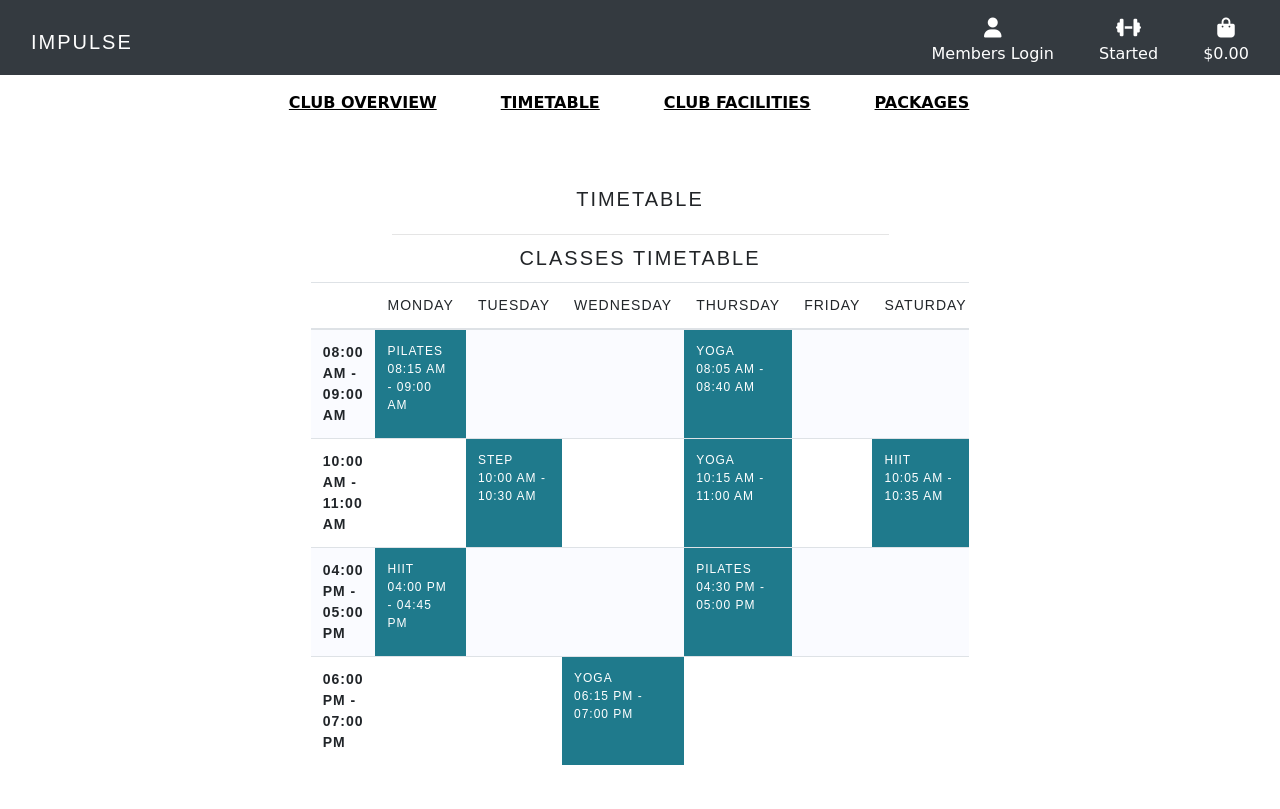
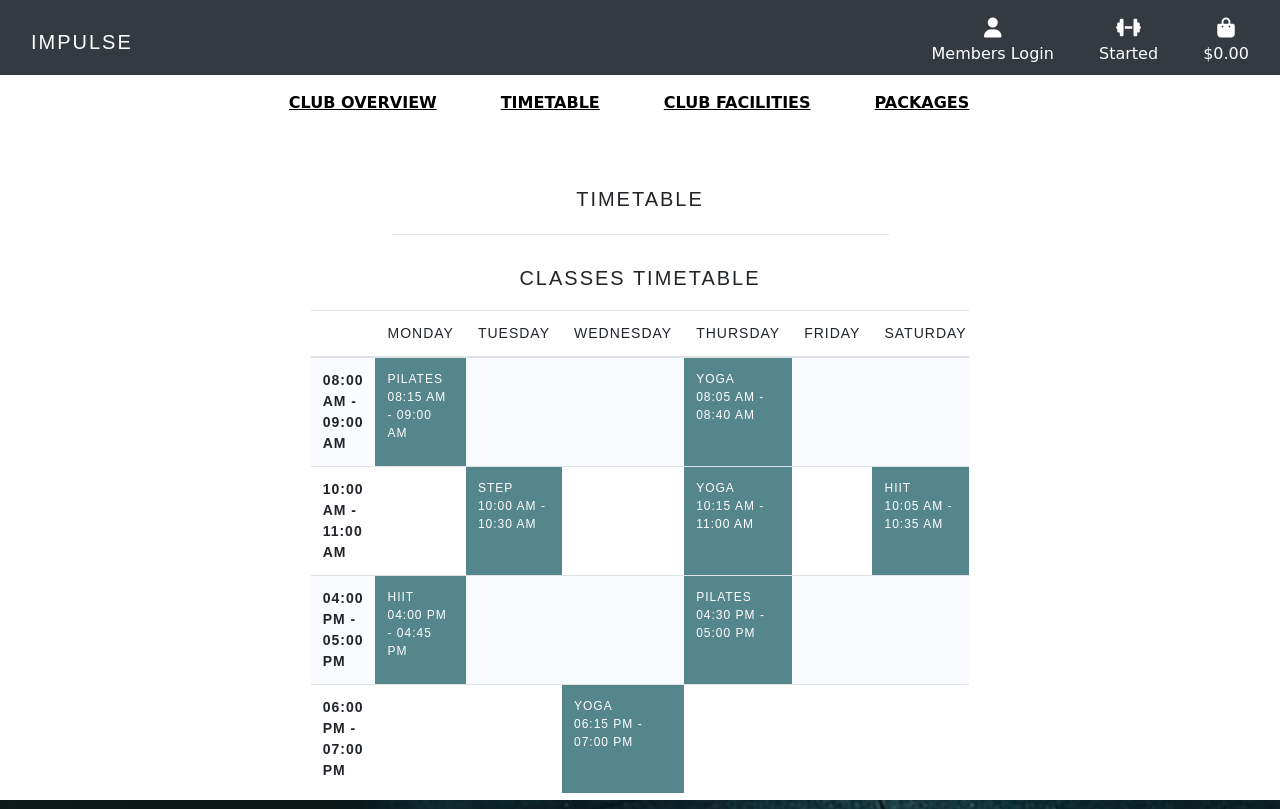
Before and after one commit to Code-Institute-Submissions/VKirijanova-Impulse_NovResub, a Django app: page /timetable in a window 1280 px wide. Before the commit the page ends 765 px from the top, so only its background shows below. Run offline with Django 3.2, Linux system fonts and the light colour scheme; some libraries are stand-ins or nearby versions; some web fonts are replaced.

```diff
--- a/main/templates/main/timetable.html
+++ b/main/templates/main/timetable.html
@@ -15,15 +15,15 @@
         <div class="row">
             <div class="col text-center mt-3">
                 <h2 class="logo-font">Timetable</h2>
-                <hr class="w-50 mb-1">
+                <hr class="w-50 mb-3">
             </div>
         </div>
         <div class="row">
             <div class="package-container col-10 offset-1">
                 <div class="container" id="timetable">
                     <div class="row">
-                        <div class="col-xl-12 col-lg-12 col-md-12 col-sm-12 col-12 text-center mb30">
-                            <h2>CLASSES TIMETABLE</h2>
+                        <div class="col-xl-12 col-lg-12 col-md-12 col-sm-12 col-12 text-center">
+                            <h2 class="p-2">CLASSES TIMETABLE</h2>
                         </div>
                         <div class="table-responsive">
                             <table class="timetable table table-striped ">
--- a/packages/templates/packages/package_detail.html
+++ b/packages/templates/packages/package_detail.html
@@ -29,13 +29,14 @@
             <div class="col-12 col-md-6 col-lg-4">
                 <div class="product-details-container mb-5 mt-md-5">
                     <p class="mb-0">{{ package.name }}</p>
-                    <p class="lead mb-0 text-left font-weight-bold">${{ package.price }}</p>
+                    <p class="lead mb-0 text-left font-weight-bold">${{ package.price }}
                         {% if request.user.is_superuser %}
                         <small class="ml-3">
                             <a href="{% url 'edit_package' package.id %}">Edit</a> |
                             <a class="text-danger" href="{% url 'delete_package' package.id %}">Delete</a>
                         </small>
                         {% endif %}
+                    </p>
                     <p class="mt-3">{{ package.description }}</p>
                     <form class="form" action="{% url 'add_to_bag' package.id %}" method="POST">
                         {% csrf_token %}
--- a/static/css/base.css
+++ b/static/css/base.css
@@ -66,7 +66,7 @@ p:last-child {
   font-size: 12px;
   text-transform: uppercase;
   letter-spacing: 1px;
-  background-color: #1F7A8C;
+  background-color: #55868C;
   font-weight: 100;
   font-family: 'Oswald', sans-serif;
 }
```
Lines whose indentation alone changed are shown as unchanged.
